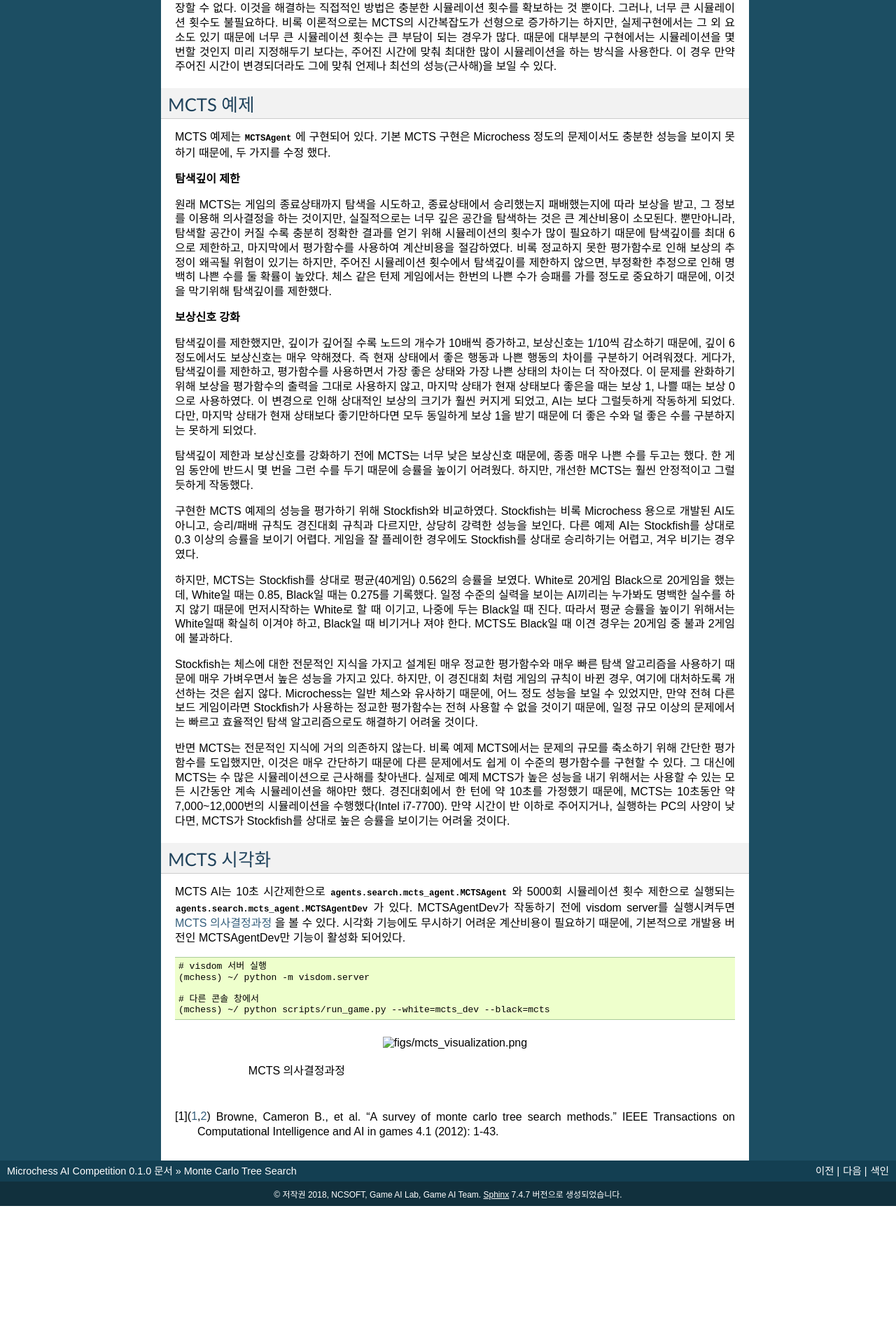
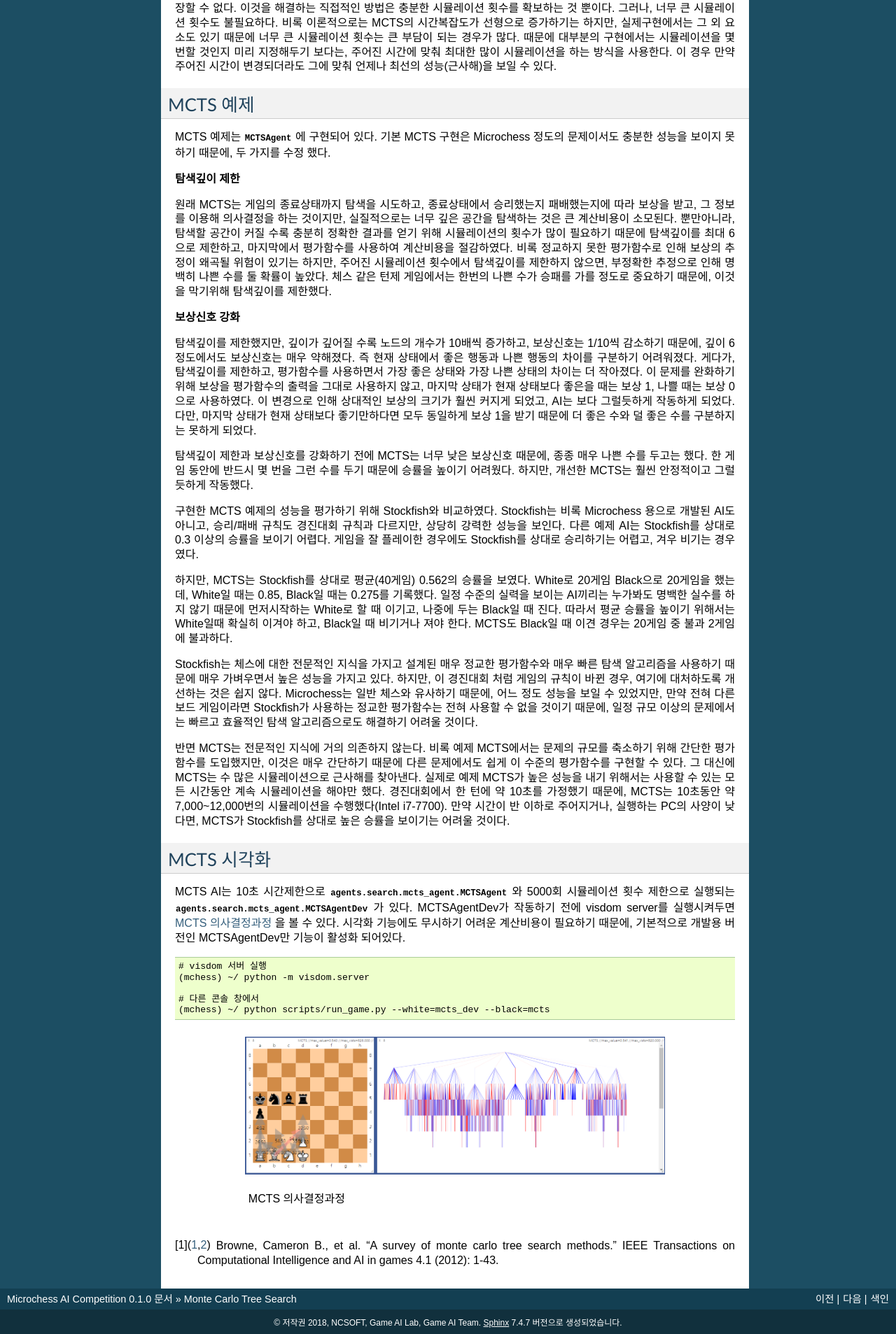
Before and after one commit to vesselofgod/AI_MicroChess, a Sphinx documentation site: the page built from docs/04-mcts.rst, in a window 1280 px wide. Shown: the part 3314-5221 px from the top of the page at 70% size. Built offline with Sphinx 7.4.7, drawn with Linux system fonts in a browser that asks for light colours; before the commit the page ends 5038 px from its top, so only the background shows below that.

Commit message:
Correct docs file to add image

```diff
--- a/docs/04-mcts.rst
+++ b/docs/04-mcts.rst
@@ -236,7 +236,7 @@ MCTSAgentDev가 작동하기 전에 visdom server를 실행시켜두면 :ref:`mc
 
 
 .. _mcts_visualization:
-.. figure:: figs/mcts_visualization.png
+.. figure:: figs/mcts_visualization.PNG
    :figwidth: 600
 
    MCTS 의사결정과정
```
